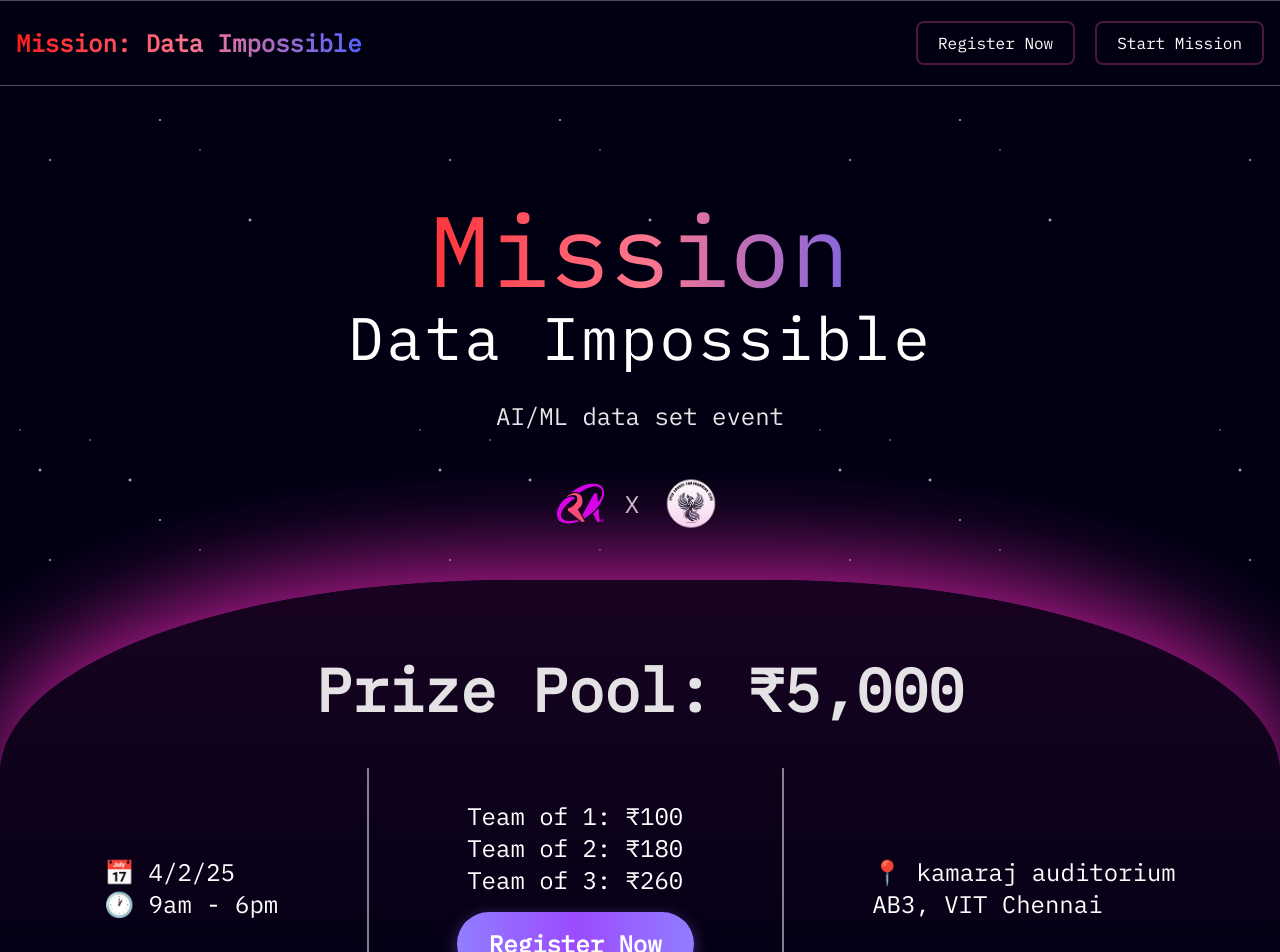
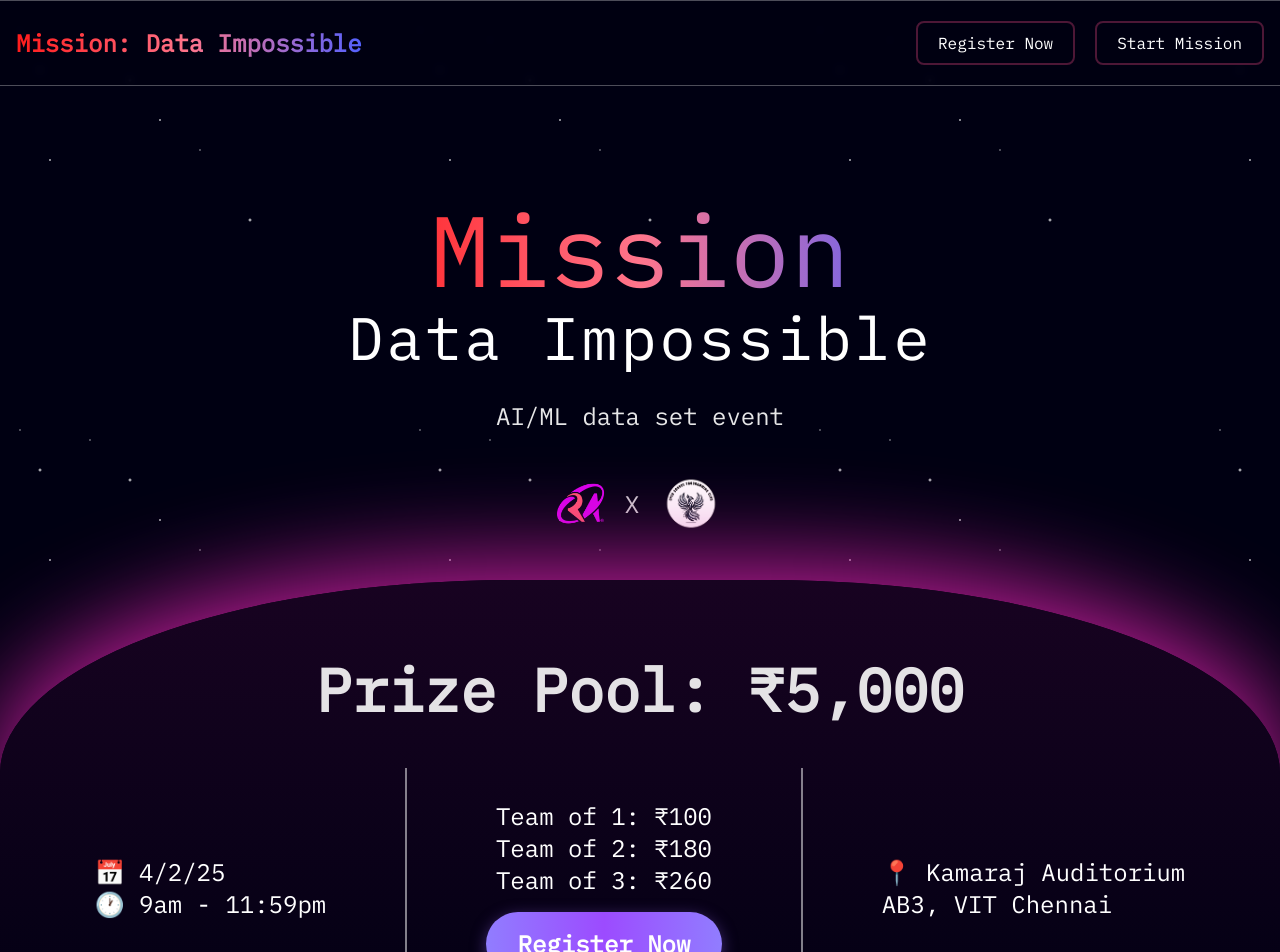
Before and after one commit to OpenSourceProgrammingClubVITC/Mission-DataImpossible, a Next.js app: page / in a window 1280 px wide. Shown: the top 952 px of the page. Built offline with nearby package versions, Linux system fonts and the light colour scheme.

Commit message:
Update LandingPage.tsx

```diff
--- a/src/components/LandingPage.tsx
+++ b/src/components/LandingPage.tsx
@@ -172,7 +172,7 @@ export default function LandingPage() {
         <div className="flex flex-col sm:flex-row justify-evenly items-center px-5 mb-6 text-white">
           <div className="text-center sm:text-left text-xl sm:text-2xl mb-6 sm:mb-0 hover:scale-105 transition-transform">
             <p>📅 4/2/25</p>
-            <p>🕐 9am - 6pm</p>
+            <p>🕐 9am - 11:59pm</p>
           </div>
           <div className="w-[15rem] sm:w-[2px] h-[2px] sm:h-[15rem] bg-gradient-to-r from-transparent via-white to-transparent my-6 sm:my-0 sm:mx-5" />
           <div className="text-center text-xl sm:text-2xl mb-6 sm:mb-0">
@@ -191,7 +191,7 @@ export default function LandingPage() {
           </div>
           <div className="w-[15rem] sm:w-[2px] h-[2px] sm:h-[15rem] bg-gradient-to-r from-transparent via-white to-transparent my-6 sm:my-0 sm:mx-5" />
           <div className="text-center sm:text-left text-xl sm:text-2xl hover:scale-105 transition-transform">
-            <p>📍 kamaraj auditorium</p>
+            <p>📍 Kamaraj Auditorium</p>
             <p>AB3, VIT Chennai</p>
           </div>
         </div>
```
